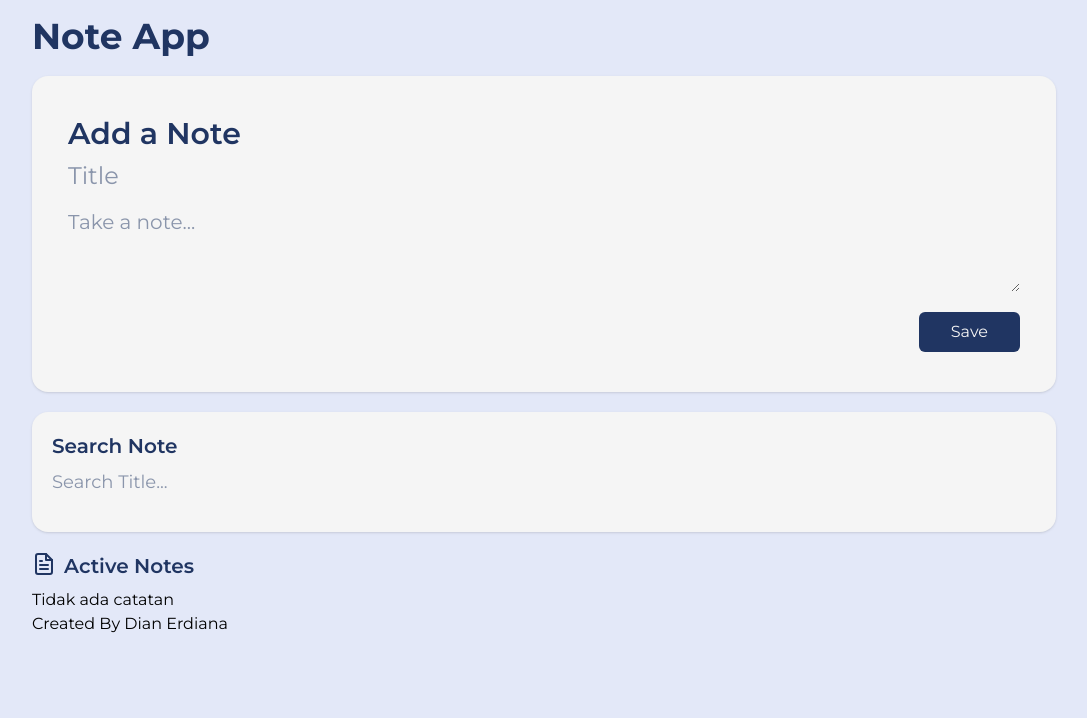
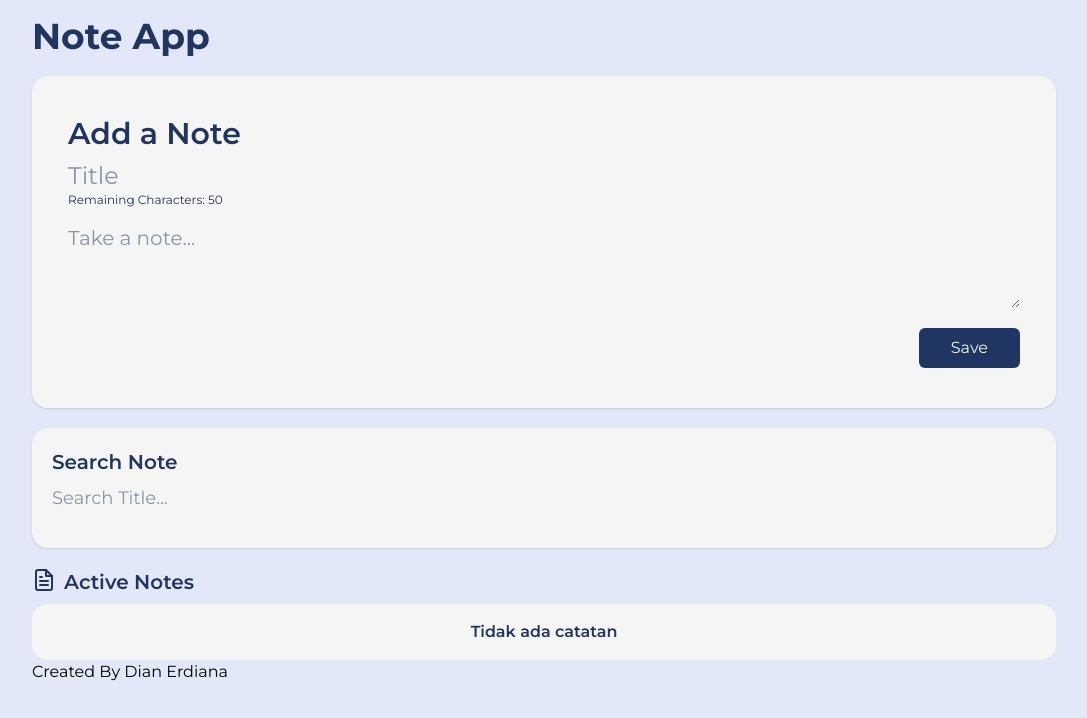
Before and after one commit to dianerdiana/dicoding-submission, a React (Vite) app in the folder 04 - belajar-membuat-aplikasi-web-dengan-react/: page / in a window 1280 px wide. Shown: the top 718 px of the page, without its empty margins (96-1183 px from the left). Built offline with nearby package versions, Linux system fonts and the light colour scheme.

Commit message:
Add: Limitation to title note input form

```diff
--- a/04 - belajar-membuat-aplikasi-web-dengan-react/src/components/FormAdd.tsx
+++ b/04 - belajar-membuat-aplikasi-web-dengan-react/src/components/FormAdd.tsx
@@ -1,5 +1,7 @@
 import { useState, type FormEventHandler } from "react";
 import toast from "react-hot-toast";
+
+const MAX_LENGTH_TITLE = 50;
 
 export const FormAdd = ({ addNote }: { addNote: CallableFunction }) => {
   const [title, setTitle] = useState("");
@@ -12,18 +14,29 @@ export const FormAdd = ({ addNote }: { addNote: CallableFunction }) => {
     toast.success("Successfuly add a new note");
   };
 
+  const onChangeTitle = (value: string) => {
+    if (value.length > MAX_LENGTH_TITLE) return;
+
+    setTitle(value);
+  };
+
   return (
     <section className="rounded-2xl shadow bg-secondary px-9 py-10">
       <h1 className="font-semibold text-3xl text-primary mb-2">Add a Note</h1>
       <form className="flex flex-col" onSubmit={onSubmit}>
+        <div className="mb-4">
           <input
             name="title"
             id="title"
             value={title}
-          onChange={(e) => setTitle(e.target.value)}
+            onChange={(e) => onChangeTitle(e.target.value)}
             placeholder="Title"
-          className="text-2xl mb-4 text-primary border-none outline-none"
+            className="text-2xl text-primary border-none outline-none w-full"
           />
+          <p className="text-xs text-primary">
+            Remaining Characters: {MAX_LENGTH_TITLE - title.length}
+          </p>
+        </div>
         <textarea
           name="body"
           id="body"
--- a/04 - belajar-membuat-aplikasi-web-dengan-react/src/components/NoteList.tsx
+++ b/04 - belajar-membuat-aplikasi-web-dengan-react/src/components/NoteList.tsx
@@ -27,8 +27,10 @@ export const NoteList = ({ notes, deleteNote }: NoteListType) => {
             />
           ))
         ) : (
-          <li>
-            <p>Tidak ada catatan</p>
+          <li className="bg-secondary rounded-2xl px-4 py-4 w-full">
+            <p className="text-center font-semibold text-primary">
+              Tidak ada catatan
+            </p>
           </li>
         )}
       </ul>
```
Lines whose indentation alone changed are shown as unchanged.
